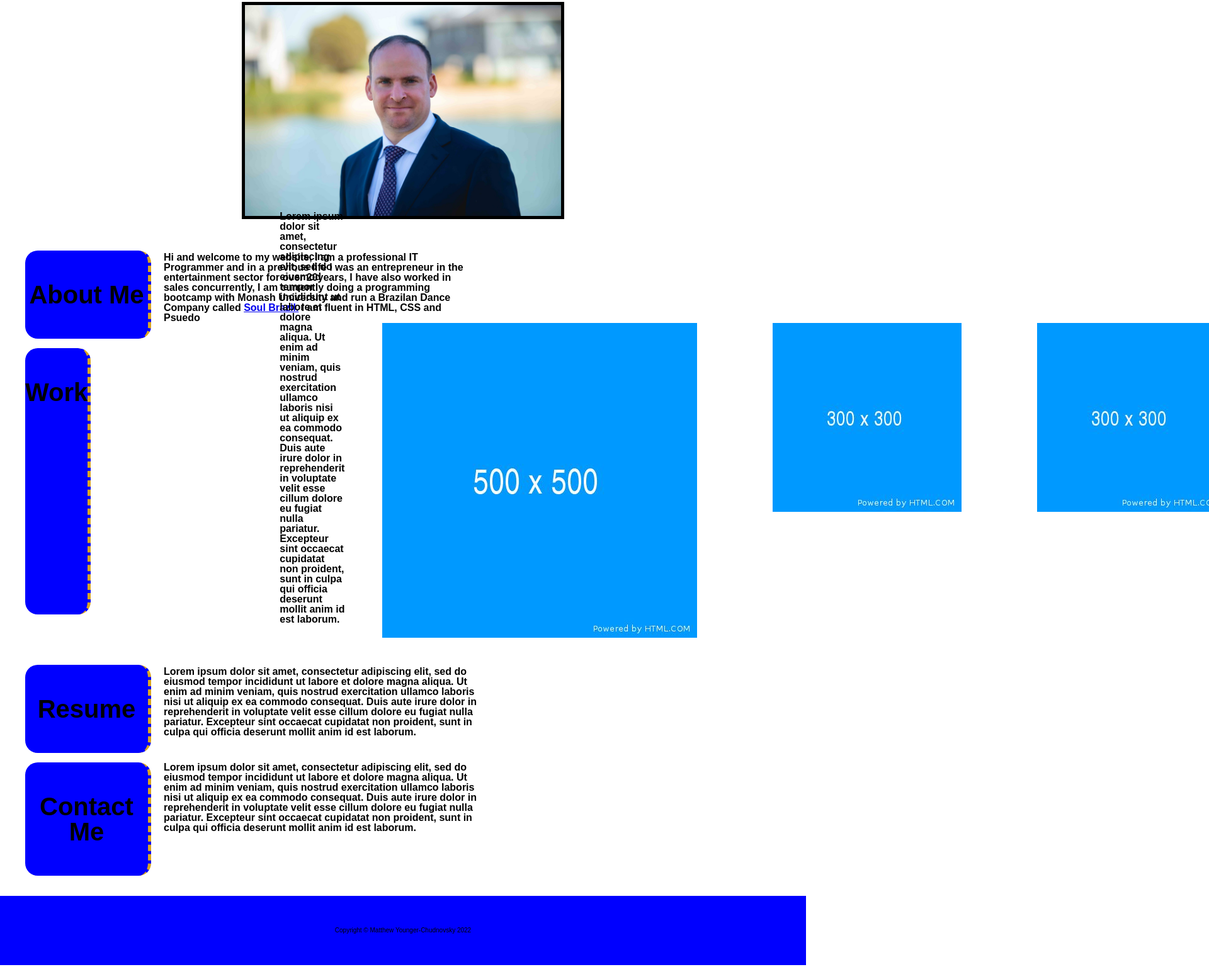
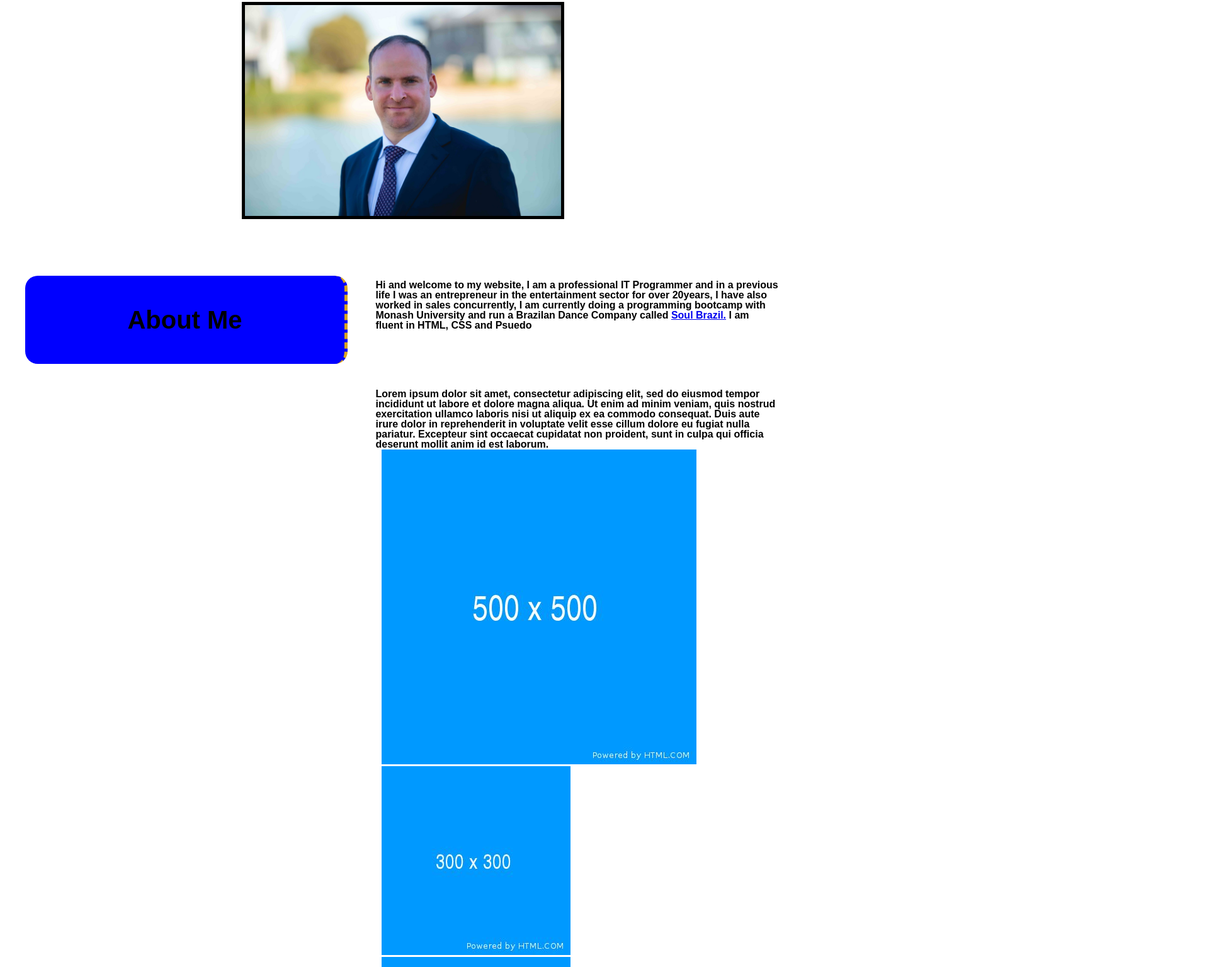
Before and after one commit to breakfireaus/Matthew-Younger-Chudnovsky-Portfolio-Repo, a plain HTML site: page index.html in a window 1280 px wide. Shown: the part 242-1778 px from the top of the page at 63% size, 1920 px wide, since content can reach past the window. Drawn offline with Linux system fonts and the light colour scheme.

Commit message:
updated css and html

```diff
--- a/assets/styles.css
+++ b/assets/styles.css
@@ -57,41 +57,34 @@ footer {
 }
 
 .side-bar {
-    flex-direction: row;
+    display: inline-block;
+    /* flex-direction: row; */
     font-family: Arial, Helvetica, sans-serif;
     background-color: blue;
     padding: 50px 0;
     margin: 40px;
     text-align: center;
     border-right: goldenrod dashed 5px;
-    width: 200px;
+    width: 40%;
     font-weight: bold;
     border-radius: 20px;
 }
+.information{
+    display: inline-block;
+    width: 50%;
+}
+/* .wrap {
+    display: flex;
+} */
 
-.wrap {
-    display: flex;
-}
-
-#main-text1 {
+.main-text {
     flex-direction: row;
     padding: auto;
-    margin-left: 260px;
-    margin-top: -177px;
     text-align: left;
-    width: 500px;
     font-weight: bold;
 }
 
-#main-text2 {
-    flex-direction: row;
-    padding: auto;
-    margin-left: 260px;
-    margin-top: -177px;
-    text-align: left;
-    width: 500px;
-    font-weight: bold;
-}
+
 
 #main-text3 {
     flex-direction: row;
@@ -103,16 +96,7 @@ footer {
     font-weight: bold;
 }
 
-#main-text4 {
 
-    padding: auto;
-    margin-left: 260px;
-    margin-top: -220px;
-    text-align: left;
-    width: 500px;
-    font-weight: bold;
-    margin-bottom: 100px;
-}
 
 .side-bar {
     font-size: 40px;
@@ -120,11 +104,13 @@ footer {
 
 .gits {
     flex-direction: row;
-    margin: 500px 50px;
+    /* margin: 500px 50px; */
     padding: 10px;
 }
 
 @media screen and (max-width: 992px) {
-    body
-    {width: auto;}
+    .side-bar{
+        display: block;
+        width: auto;
+    }
 }
--- a/index.html
+++ b/index.html
@@ -26,40 +26,55 @@
     <Main>
         <img class="hero" src="./assets/images/profile-pic.jpg" alt="Matthew Younger Picture">
         <section>
+            <section>
                 <p class="side-bar">About Me</p>
-            <p id="main-text1">Hi and welcome to my website, I am a professional IT Programmer and in a previous life I
+                <p class="main-text information">Hi and welcome to my website, I am a professional IT Programmer and in a previous
+                    life I
                     was an entrepreneur in the entertainment sector for over 20years, I have also worked in sales
                     concurrently, I am currently doing a programming bootcamp with Monash University and run a Brazilan
                     Dance Company called <a href="https://www.soulbrazil.com.au/">Soul Brazil.</a>
                     I am fluent in HTML, CSS and Psuedo</p>
+            </section>
             <section class="wrap">
+
                 <p class="side-bar">Work</p>
-                <p id="main-text2">Lorem ipsum dolor sit amet, consectetur adipiscing elit, sed do eiusmod tempor
+                <div class="information">
+                    <p class="main-text">Lorem ipsum dolor sit amet, consectetur adipiscing elit, sed do eiusmod tempor
                         incididunt
-                    ut labore et dolore magna aliqua. Ut enim ad minim veniam, quis nostrud exercitation ullamco laboris
-                    nisi ut aliquip ex ea commodo consequat. Duis aute irure dolor in reprehenderit in voluptate velit
+                        ut labore et dolore magna aliqua. Ut enim ad minim veniam, quis nostrud exercitation ullamco
+                        laboris
+                        nisi ut aliquip ex ea commodo consequat. Duis aute irure dolor in reprehenderit in voluptate
+                        velit
                         esse
                         cillum dolore eu fugiat nulla pariatur. Excepteur sint occaecat cupidatat non proident, sunt in
                         culpa
                         qui officia deserunt mollit anim id est laborum.</p>
+
+                <div>
                     <span><a class="gits" href="https://via.placeholder.com/500.jpg/09f/fff"><img
-                            src="./assets/images/500-placeholder.jpg" alt="git hub project 1 pic and link"></a></span>
+                                src="./assets/images/500-placeholder.jpg"
+                                alt="git hub project 1 pic and link"></a></span>
                     <span><a class="gits" href="https://via.placeholder.com/300.jpg/09f/fff"><img
-                            src="./assets/images/300-placeholder.jpg" alt="git hub project 2 pic and link"></a></span>
+                                src="./assets/images/300-placeholder.jpg"
+                                alt="git hub project 2 pic and link"></a></span>
                     <span><a class="gits" href="https://via.placeholder.com/300.jpg/09f/fff"><img
-                            src="./assets/images/300-placeholder.jpg" alt="git hub project 3 pic and link"></a></span>
+                                src="./assets/images/300-placeholder.jpg"
+                                alt="git hub project 3 pic and link"></a></span>
                     <span><a class="gits" href="https://via.placeholder.com/300.jpg/09f/fff"><img
-                            src="./assets/images/300-placeholder.jpg" alt="git hub project 4 pic and link"></a></span>
+                                src="./assets/images/300-placeholder.jpg"
+                                alt="git hub project 4 pic and link"></a></span>
+                </div>
+                </div>
             </section>
 
             <p class="side-bar">Resume</p>
-            <p id="main-text3">Lorem ipsum dolor sit amet, consectetur adipiscing elit, sed do eiusmod tempor incididunt
+            <p class="main-text information">Lorem ipsum dolor sit amet, consectetur adipiscing elit, sed do eiusmod tempor incididunt
                 ut labore et dolore magna aliqua. Ut enim ad minim veniam, quis nostrud exercitation ullamco laboris
                 nisi ut aliquip ex ea commodo consequat. Duis aute irure dolor in reprehenderit in voluptate velit esse
                 cillum dolore eu fugiat nulla pariatur. Excepteur sint occaecat cupidatat non proident, sunt in culpa
                 qui officia deserunt mollit anim id est laborum.</p>
             <p class="side-bar">Contact Me</p>
-            <p id="main-text4">Lorem ipsum dolor sit amet, consectetur adipiscing elit, sed do eiusmod tempor incididunt
+            <p class="main-text information">Lorem ipsum dolor sit amet, consectetur adipiscing elit, sed do eiusmod tempor incididunt
                 ut labore et dolore magna aliqua. Ut enim ad minim veniam, quis nostrud exercitation ullamco laboris
                 nisi ut aliquip ex ea commodo consequat. Duis aute irure dolor in reprehenderit in voluptate velit esse
                 cillum dolore eu fugiat nulla pariatur. Excepteur sint occaecat cupidatat non proident, sunt in culpa
```
Lines whose indentation alone changed are shown as unchanged.
